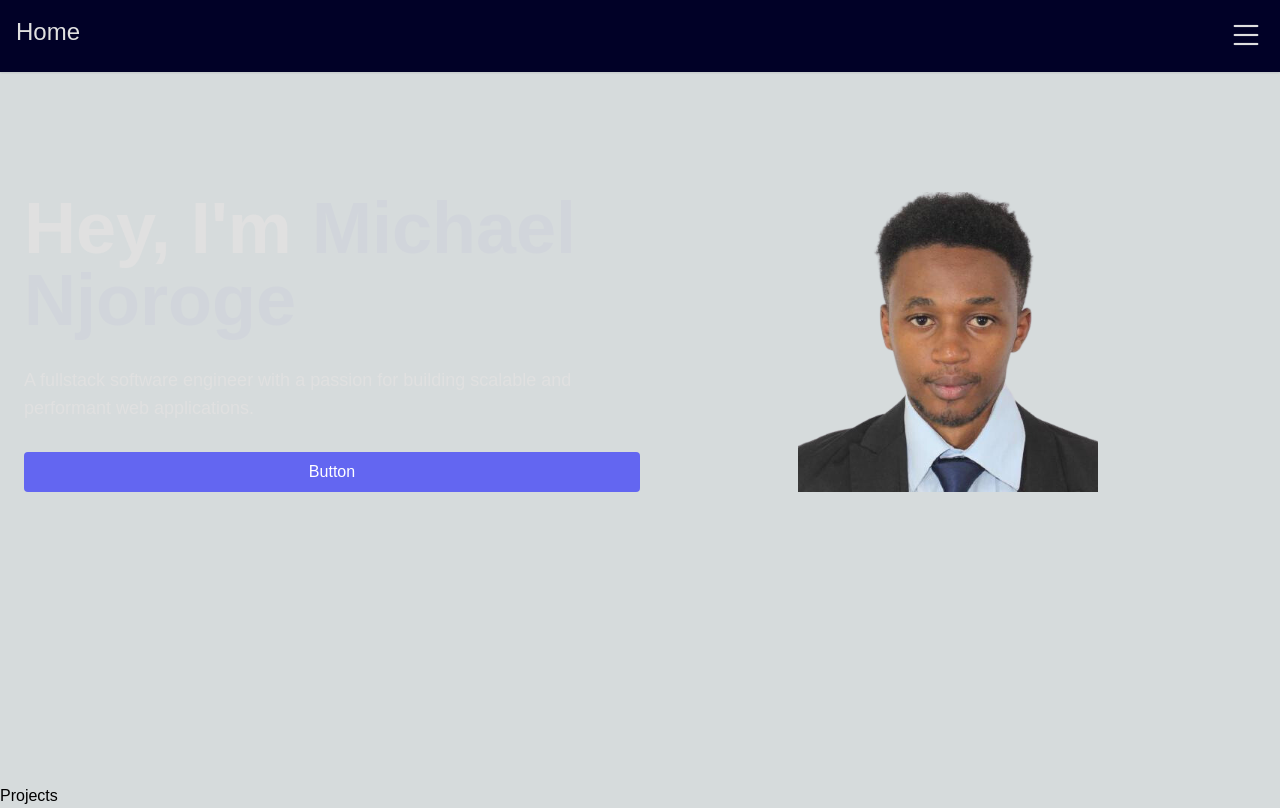
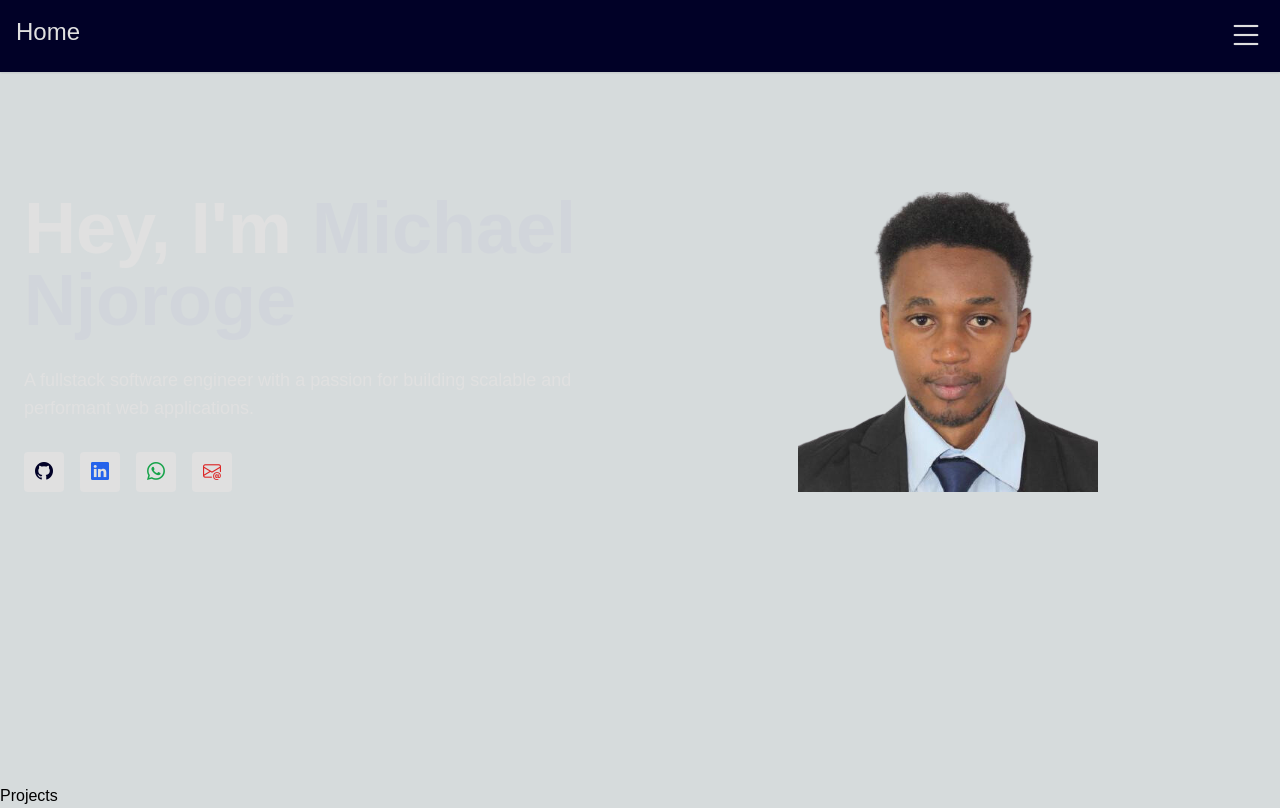
Before and after one commit to njoromyke/my-portfolio, a Next.js app: page / in a window 1280 px wide. Built offline with nearby package versions, Linux system fonts and the light colour scheme.

Commit message:
added social section

```diff
--- a/components/hero/hero.tsx
+++ b/components/hero/hero.tsx
@@ -1,5 +1,6 @@
 /* eslint-disable react/no-unescaped-entities */
 import Image from "next/image";
+import Link from "next/link";
 import React from "react";
 
 const Hero = () => {
@@ -13,7 +14,36 @@ const Hero = () => {
           <h2 className="text-lg">
             A fullstack software engineer with a passion for building scalable and performant web applications.
           </h2>
-          <button className="bg-indigo-500 hover:bg-indigo-600 text-white py-2 px-4 mt-4 rounded">Button</button>
+          <div className="flex space-x-4 mt-4">
+            <Link
+              target="_blank"
+              href="https://github.com/njoromyke"
+              className="h-10 w-10 bg-secondary text-primary flex justify-center items-center transition-all duration-500 ease-in-out rounded hover:rotate-45"
+            >
+              <i className="text-lg bi bi-github"></i>
+            </Link>
+            <Link
+              target="_blank"
+              href="https://www.linkedin.com/in/njoromyke"
+              className="h-10 w-10 bg-secondary text-blue-600 flex justify-center items-center transition-all duration-500 ease-in-out rounded hover:rotate-45"
+            >
+              <i className="text-lg bi bi-linkedin"></i>
+            </Link>
+            <Link
+              target="_blank"
+              href="https://wa.me/254729842998"
+              className="h-10 w-10 bg-secondary text-green-600 flex justify-center items-center  transition-all duration-500 ease-in-out rounded hover:rotate-45"
+            >
+              <i className="text-lg bi bi-whatsapp"></i>
+            </Link>
+            <Link
+              target="_blank"
+              href="mailto:mykenjoroge01@gmail.com"
+              className="h-10 w-10 bg-secondary text-red-600 flex justify-center items-center  transition-all duration-500 ease-in-out rounded hover:rotate-45"
+            >
+              <i className="text-lg bi bi-envelope-at"></i>
+            </Link>
+          </div>
         </div>
         <div className="w-1/2 flex justify-center items-center">
           <Image src={"/mike.png"} width={300} height={300} alt="Mike" />
```
